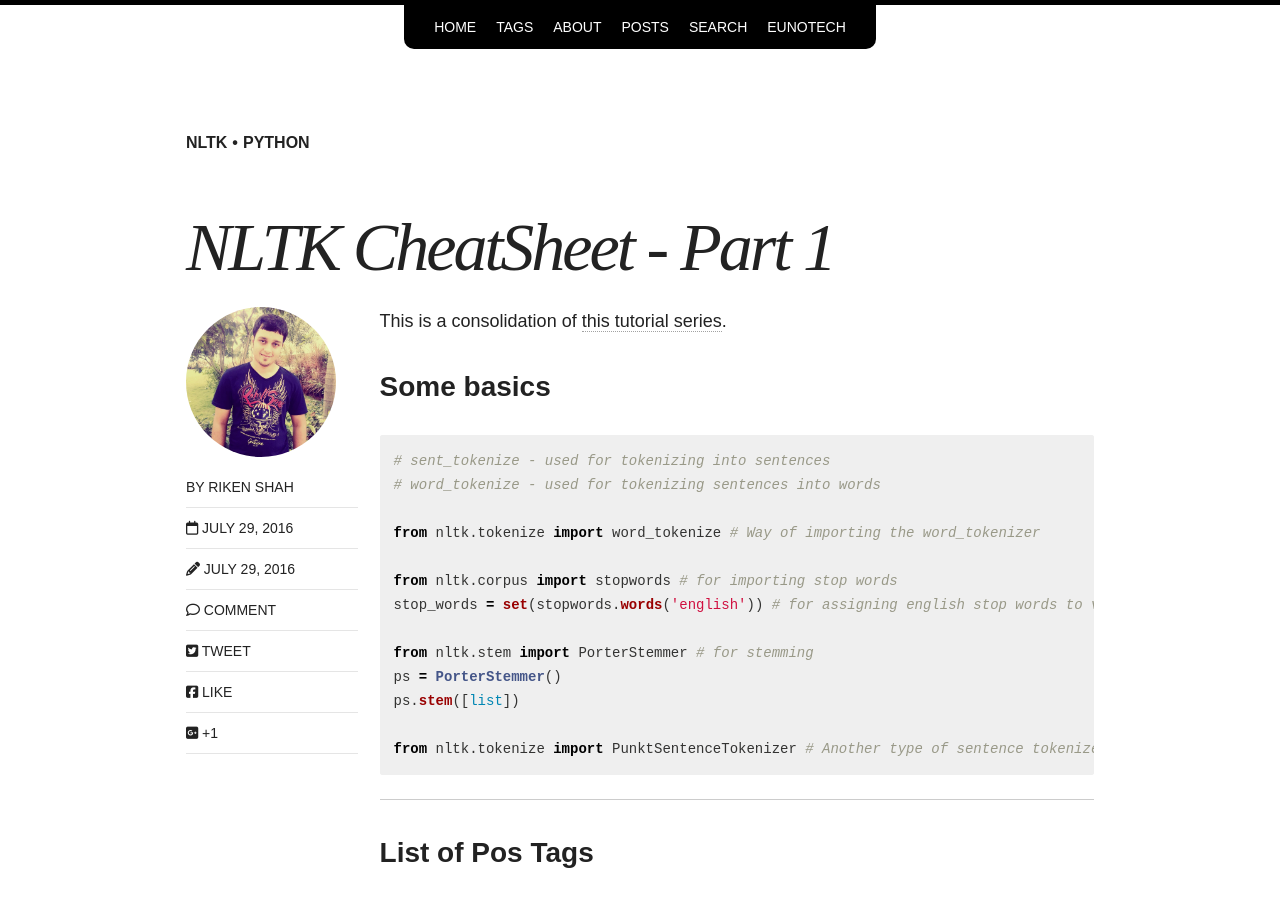
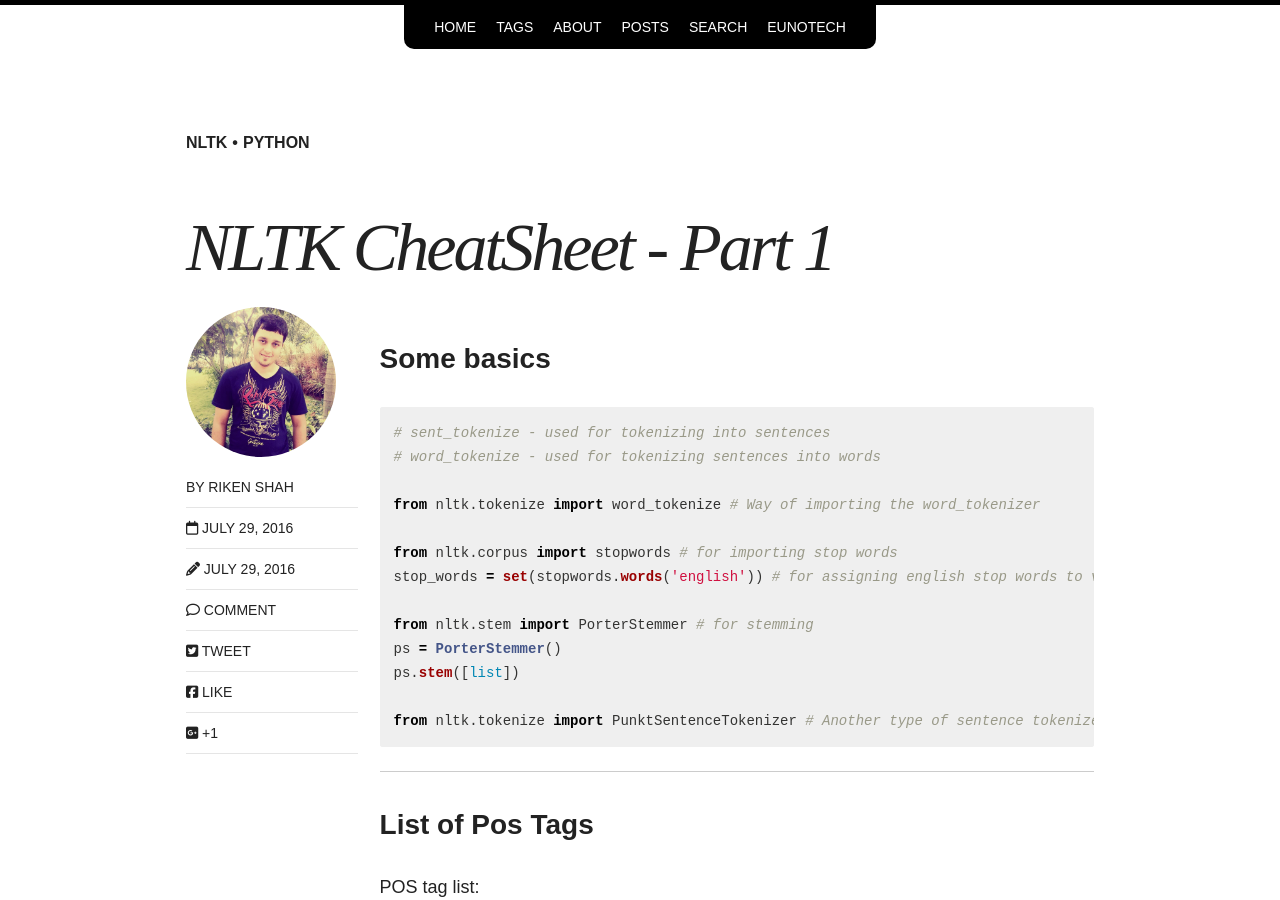
Before and after one commit to rikenshah/rikenshah.github.io, a Jekyll site: the page built from _posts/articles/2016-07-29-nltk-cheatsheet-part-1.md, in a window 1280 px wide and 900 px high. Built offline with Jekyll 4.4.1, drawn with Linux system fonts in a browser that asks for light colours; nearby versions of some CDN libraries; comment, search, counter and statistics services are not loaded; some of the changed lines change nothing that is shown; some of the changed text lies outside the part shown.

Commit message:
Update 2016-07-29-nltk-cheatsheet-part-1.md

````diff
--- a/_posts/articles/2016-07-29-nltk-cheatsheet-part-1.md
+++ b/_posts/articles/2016-07-29-nltk-cheatsheet-part-1.md
@@ -10,8 +10,6 @@
 modified: 2016-07-29T14:18:57-04:00
 published: true
 ---
-This is a consolidation of [this tutorial series](https://pythonprogramming.net/tokenizing-words-sentences-nltk-tutorial/).
-
 
 ### Some basics
 ```python
@@ -151,3 +149,7 @@
 >>> print( lemma.lemmatize("better"))
 better
 ```
+
+#### Sources
+
+1. [This tutorial series](https://pythonprogramming.net/tokenizing-words-sentences-nltk-tutorial/).
````
